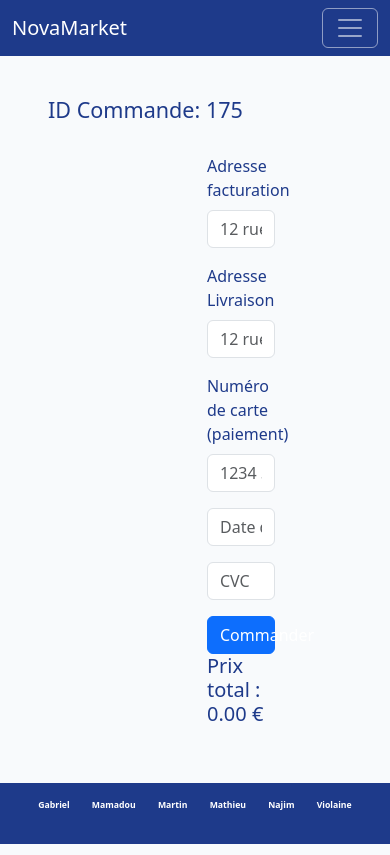
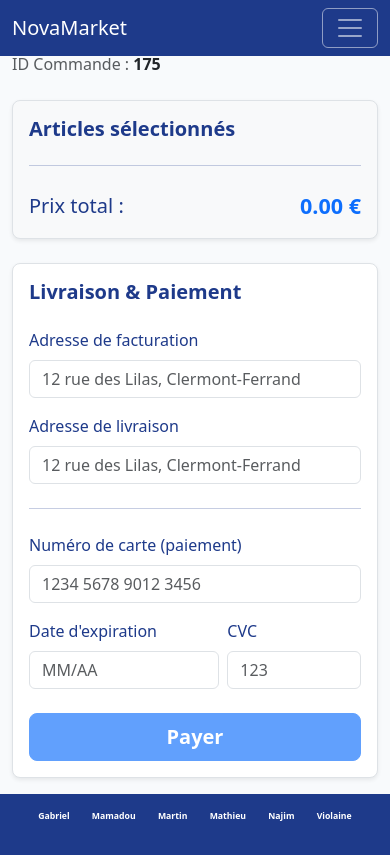
Before and after one commit to ViolaineLebec/Fake-Store-avec-IA, an Angular app: page /cart in a window 390 px wide. Built offline with nearby package versions, Linux system fonts and the light colour scheme.

Commit message:
responsive et ajout du script CDN

```diff
--- a/src/app/cart/cart.css
+++ b/src/app/cart/cart.css
@@ -0,0 +1,4 @@
+:host {
+  display: block;
+  width: 100%;
+}
--- a/src/app/cart/cart.html
+++ b/src/app/cart/cart.html
@@ -1,38 +1,90 @@
-<div class="col-12 mt-5 p-5">
-<div class="row">
-<h4 class="text-right">ID Commande: <span>175</span></h4>
-<div class="col-6">
-    <app-selected-card *ngFor="let item of cartService.items()" [item]="item"></app-selected-card>
-</div>
-<div class="container mt-4 col-6" style="max-width: 600px;">
+<div class="container my-3 my-md-5">
 
-  <div class="col-6">
+  <!-- En-tête (Responsive : passe en colonne sur mobile, côte à côte sur tablette/desktop) -->
+  <div class="row mb-4 align-items-sm-center g-2">
+    <div class="col-12 col-sm-6">
+      <h3 class="fw-bold m-0">Mon Panier</h3>
+    </div>
+    <div class="col-12 col-sm-6 text-sm-end">
+      <span class="fs-6 fs-sm-5 text-muted">ID Commande : <strong class="text-dark">175</strong></span>
+    </div>
+  </div>
 
-  <form>
-    <div class="mb-3">
-      <label class="form-label">Adresse facturation </label>
-      <input type="text" class="form-control" placeholder="12 rue des Lilas, Clermont-Ferrand">
+  <!-- Contenu Principal -->
+  <div class="row g-4">
+
+    <!-- COLONNE GAUCHE : Liste des articles -->
+    <div class="col-12 col-lg-6">
+      <div class="p-3 p-md-4 border rounded-3 bg-light shadow-sm">
+        <h5 class="mb-4 fw-semibold">Articles sélectionnés</h5>
+
+        <div class="cart-items-list mb-4">
+          <app-selected-card
+            *ngFor="let item of cartService.items()"
+            [item]="item"
+            class="d-block w-100 mb-3">
+          </app-selected-card>
+        </div>
+
+        <hr>
+
+        <!-- Prix Total -->
+        <div class="d-flex justify-content-between align-items-center pt-2">
+          <span class="fs-5 fw-medium">Prix total :</span>
+          <span class="fs-4 fw-bold text-primary">{{ cartService.total().toFixed(2) }} €</span>
+        </div>
+      </div>
     </div>
-    <div class="mb-3">
-      <label class="form-label">Adresse Livraison </label>
-      <input type="text" class="form-control" placeholder="12 rue des Lilas, Clermont-Ferrand">
+
+    <!-- COLONNE DROITE : Formulaire de livraison & paiement -->
+    <div class="col-12 col-lg-6">
+      <div class="p-3 p-md-4 border rounded-3 bg-white shadow-sm">
+        <h5 class="mb-4 fw-semibold">Livraison & Paiement</h5>
+
+        <form>
+          <!-- Adresse de facturation -->
+          <div class="mb-3">
+            <label class="form-label fw-medium">Adresse de facturation</label>
+            <input type="text" class="form-control" placeholder="12 rue des Lilas, Clermont-Ferrand">
+          </div>
+
+          <!-- Adresse de livraison -->
+          <div class="mb-3">
+            <label class="form-label fw-medium">Adresse de livraison</label>
+            <input type="text" class="form-control" placeholder="12 rue des Lilas, Clermont-Ferrand">
+          </div>
+
+          <hr class="my-4">
+
+          <!-- Numéro de carte -->
+          <div class="mb-3">
+            <label class="form-label fw-medium">Numéro de carte (paiement)</label>
+            <input type="text" class="form-control" placeholder="1234 5678 9012 3456" maxlength="19">
+          </div>
+
+          <!-- Expiration et CVC -->
+          <div class="row g-2 mb-4">
+            <div class="col-7 col-sm-8">
+              <label class="form-label fw-medium">Date d'expiration</label>
+              <input type="text" class="form-control" placeholder="MM/AA" maxlength="5">
+            </div>
+            <div class="col-5 col-sm-4">
+              <label class="form-label fw-medium">CVC</label>
+              <input type="text" class="form-control" placeholder="123" maxlength="4">
+            </div>
+          </div>
+
+          <!-- Bouton de confirmation -->
+
+          <button type="button" class="btn btn-primary btn-lg w-100 fw-bold col-5 col-sm-4 d-block d-sm-none" [disabled]="isCartEmpty" (click)="passerCommande()">
+            Payer
+          </button>
+           <button type="button" class="btn btn-primary btn-lg w-100 fw-bold col-5 col-sm-4 btn btn-primary d-none d-sm-block" [disabled]="isCartEmpty" (click)="passerCommande()">
+            Commande
+          </button>
+        </form>
+      </div>
     </div>
-    <div class="mb-3">
-      <label class="form-label">Numéro de carte (paiement)</label>
-      <input type="text" class="form-control" placeholder="1234 5678 9012 3456">
-    </div>
-    <div class="mb-3">
-      <input type="text" class="form-control" placeholder="Date d'expiration">
-    </div>
-    <div class="mb-3 col -2">
-      <input type="text" class="form-control" placeholder="CVC">
-    </div>
-    <button (click)="passerCommande()" type="button" class="btn btn-primary w-100">Commander</button>
-  </form>
-  <div>
-  <h5 class="text-start">Prix total : {{ cartService.total().toFixed(2) }} €</h5>
-  </div>
-  </div>
+
   </div>
 </div>
-</div>
--- a/src/app/cart/cart.ts
+++ b/src/app/cart/cart.ts
@@ -14,7 +14,15 @@ export class Cart {
   cartService = inject(CartService);
   private router = inject(Router);
 
+  get isCartEmpty(): boolean {
+    return this.cartService.items().length === 0;
+  }
+
   passerCommande(): void {
+    if (this.isCartEmpty) {
+      return; // sécurité : bloque même si le bouton était cliquable
+    }
     this.router.navigate(['/merci']);
   }
+
 }
--- a/src/index.html
+++ b/src/index.html
@@ -10,5 +10,6 @@
 </head>
 <body>
   <app-root></app-root>
+  <script src="https://cdn.jsdelivr.net/npm/bootstrap@5.3.3/dist/js/bootstrap.bundle.min.js"></script>
 </body>
 </html>
```
